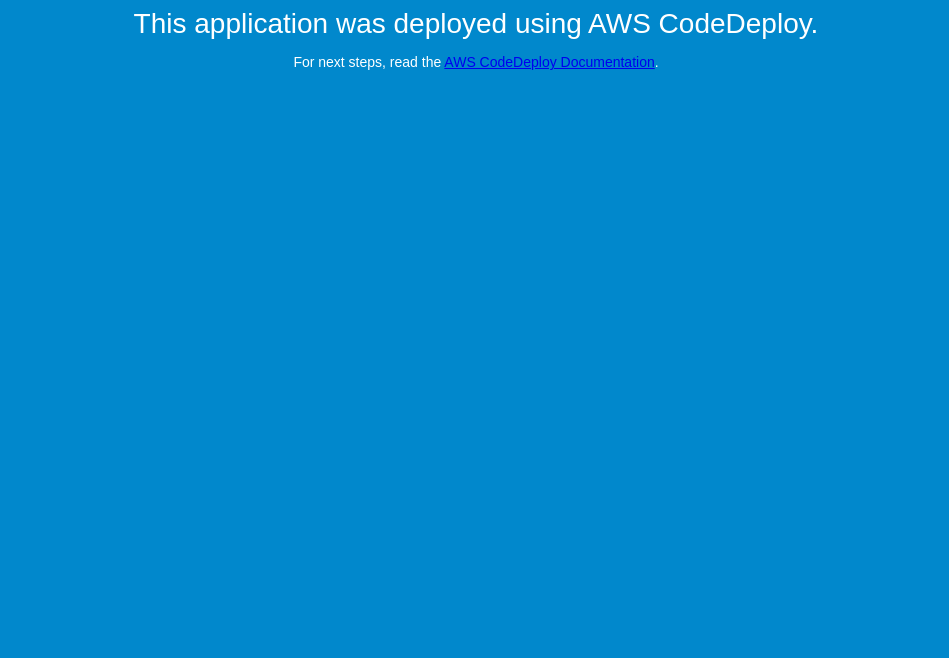
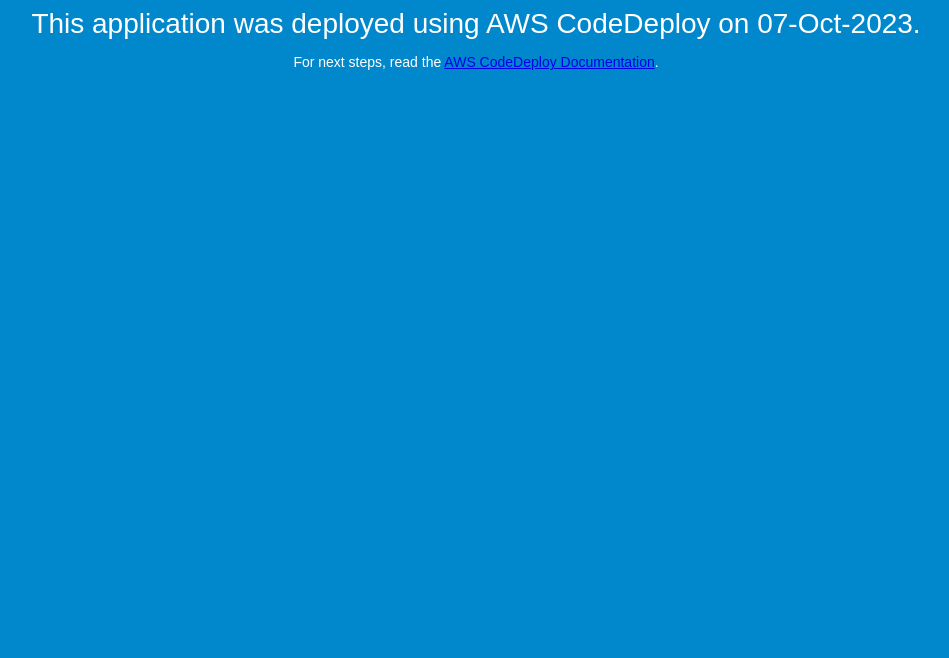
Before and after one commit to shrikantja/LoadBalancer, a plain HTML site: page index.html in a window 1280 px wide. Shown: the part 142-800 px from the top of the page, without its empty margins (164-1113 px from the left). Drawn offline with Linux system fonts and the light colour scheme.

Commit message:
Update index.html
Date updated

```diff
--- a/index.html
+++ b/index.html
@@ -27,7 +27,7 @@
 <body>
   <div align="center">
     <h1>Congratulations</h1>
-    <h2>This application was deployed using AWS CodeDeploy.</h2>
+    <h2>This application was deployed using AWS CodeDeploy on 07-Oct-2023.</h2>
     <p>For next steps, read the <a href="http://aws.amazon.com/documentation/codedeploy">AWS CodeDeploy Documentation</a>.</p>
   </div>
 </body>
```
